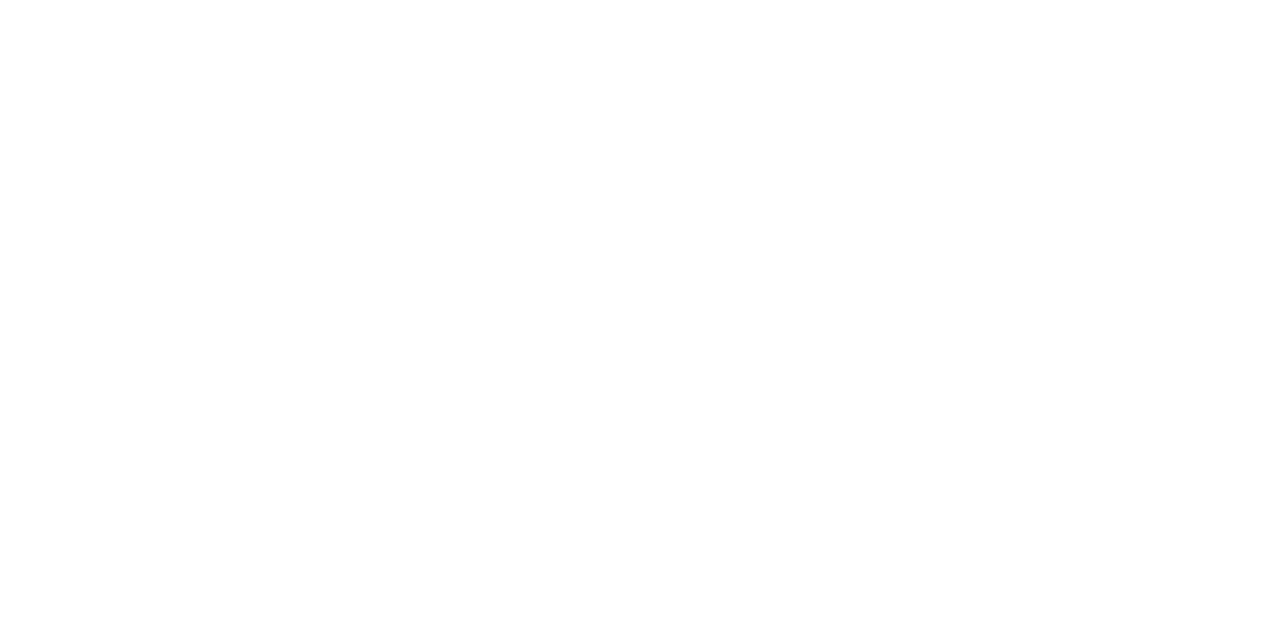
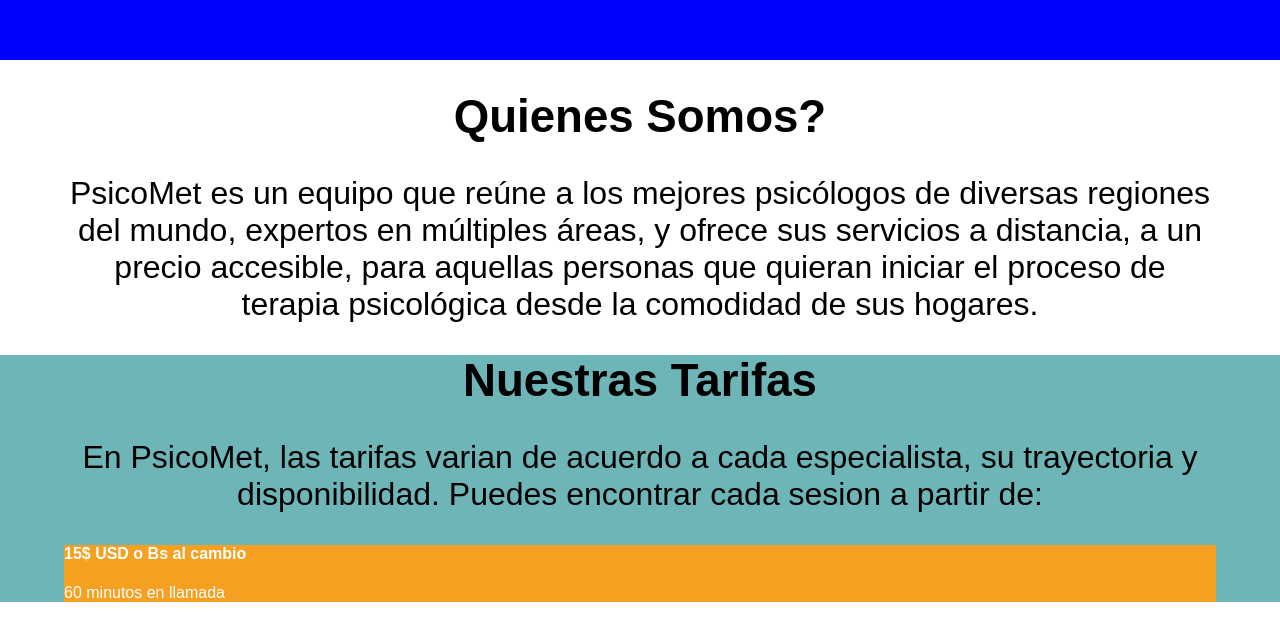
Before and after one commit to Ulises-Fermin/psicomet, a React (Create React App) app: page /Home in a window 1280 px wide. Shown: the part 550-1168 px from the top of the page. Before the commit the page ends 800 px from the top, so only its background shows below. Built offline with nearby package versions, Linux system fonts and the light colour scheme.

Commit message:
Sesion de tarifas

```diff
--- a/src/App.jsx
+++ b/src/App.jsx
@@ -1,7 +1,7 @@
 import logo from './logo.svg';
 import {BrowserRouter as Router, Switch, Route, Link} from "react-router-dom";
 import './App.css';
-import Home from './Pages/Home';
+import Home from './Pages/Home/Home';
 import Navbar from './Components/NavBar/Navbar';
 
 function App() {
--- a/src/Pages/Home.jsx
+++ /dev/null
@@ -1,8 +0,0 @@
-import React from "react";
-import Navbar from "../Components/NavBar/Navbar";
-
-export default function Home(){
-    return(
-        <p>Home Page</p>
-    );
-}
--- a/src/Pages/Home/Home.jsx
+++ b/src/Pages/Home/Home.jsx
@@ -7,6 +7,7 @@ function Home() {
             <div id={styles.Slyder}>
 
             </div>
+
             <div id={styles.AboutUs}>
                 <h1 class={styles.h1AboutUs}>
                 Quienes Somos?
@@ -18,6 +19,25 @@ function Home() {
                 de terapia psicológica desde la comodidad de sus hogares.
                 </p>
             </div>
+
+            <div id={styles.Rates}>
+                <h1 class={styles.h1Rates}>
+                    Nuestras Tarifas
+                </h1>
+                <p class={styles.pRates}>
+                    En PsicoMet, las tarifas varian de acuerdo a cada especialista, su trayectoria
+                    y disponibilidad. Puedes encontrar cada sesion a partir de:
+                </p>
+                <div class={styles.BottomRates}>
+                    <h4 class={styles.h4Bottom}>
+                        15$ USD o Bs al cambio
+                    </h4>
+                    <p class={styles.pBottom}>
+                        60 minutos en llamada
+                    </p>
+                </div>
+
+            </div>
         </div>
     );
 }
--- a/src/Pages/Home/Home.module.css
+++ b/src/Pages/Home/Home.module.css
@@ -16,10 +16,39 @@
 
 .h1AboutUs{
     text-align: center;
-    font-size: 40px;
+    font-size: 285%;
 }
 
 .pAboutUs{
-    text-align: justify;
-    font-size: 30px;
+    text-align: center;
+    font-size: 200%;
 }
+
+#Rates{
+    background-color: #6EB5B8;
+    padding-left: 5%;
+    padding-right: 5%;
+}
+
+.h1Rates{
+    text-align: center;
+    font-size: 285%;
+
+}
+
+.pRates{
+    text-align: center;
+    font-size: 200%;
+}
+
+.BottomRates{
+    background-color: #F5A020;
+}
+
+.h4Bottom{
+    color: white;
+}
+
+.pBottom{
+    color:white
+}
```
